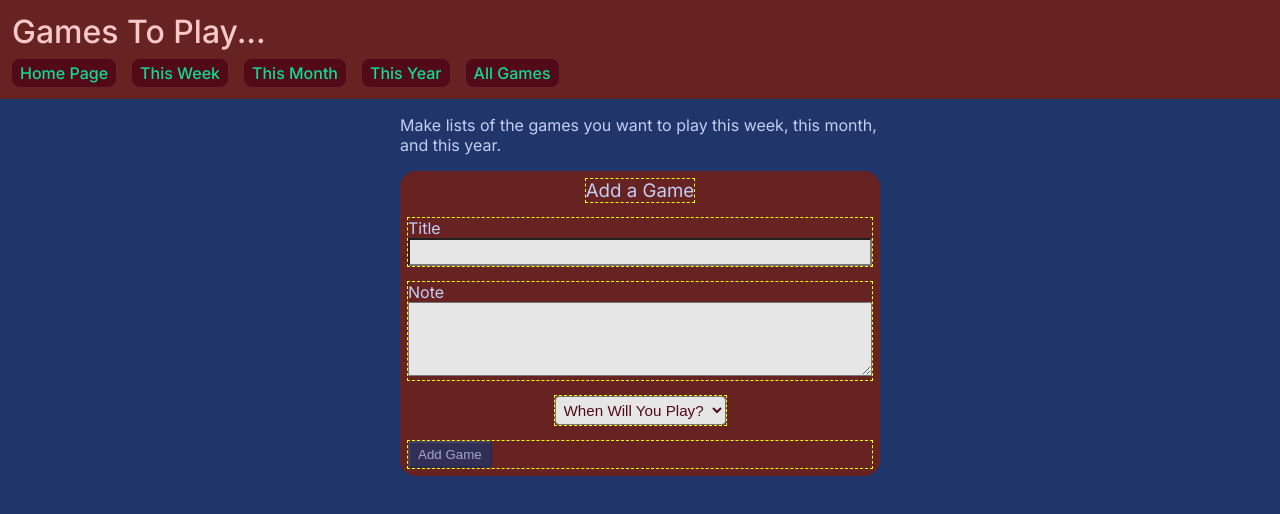
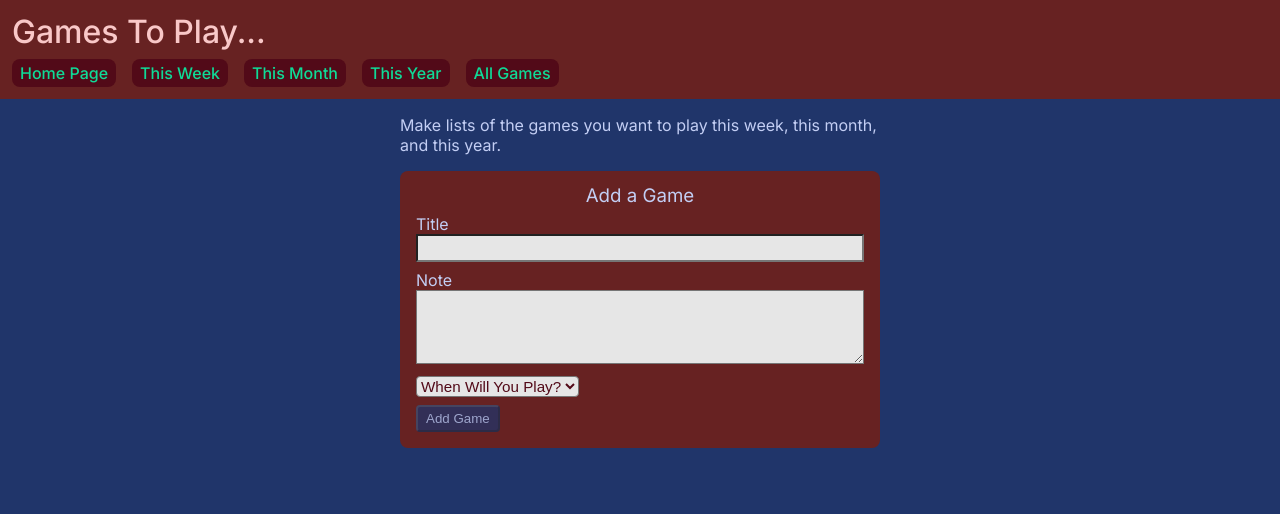
Before and after one commit to franco-ortega/to-do-games, a Next.js app: page / in a window 1280 px wide. Shown: the top 514 px of the page. Built offline with nearby package versions, Linux system fonts and the light colour scheme.

Commit message:
add padding to AddGame and reduce gap

```diff
--- a/components/addGame/AddGame.module.scss
+++ b/components/addGame/AddGame.module.scss
@@ -1,26 +1,29 @@
 .AddGame {
   background-color: var(--bkgd-clr-accent);
-  border-radius: 1rem;
+  border-radius: .5rem;
 
-  margin-top: 1rem;
-
-  margin-inline: auto;
-  padding: .5rem;
+  padding: 1rem;
 
   display: flex;
   flex-direction: column;
   align-items: center;
-  gap: 1rem;
+  gap: 0.5rem;
 
-  & > * {
-    outline: 1px dashed yellow;
-  }
+  // & > * {
+  //   outline: 1px dashed yellow;
+
+  //   & * {
+  //     outline: 2px dotted lightgray;
+  //   }
+  // }
 
   h3 {
     font-weight: 400;
+    line-height: 1;
   }
 
-  label:not(:has(select)) {
+  // label:not(:has(select))
+  label {
     width: 100%;
 
     input, textarea {
@@ -36,7 +39,7 @@
     select {
       border-radius: .25rem;
       background-color: var(--bkgd-input);
-      padding: .25rem;
+      // padding: .25rem;
 
       color: var(--red-darkest);
       font-size: .95rem;
--- a/components/home/Home.module.scss
+++ b/components/home/Home.module.scss
@@ -4,6 +4,7 @@
   display: flex;
   flex-direction: column;
   align-items: center;
+  gap: 1rem;
 
   & section {
     width: 100%;
```
